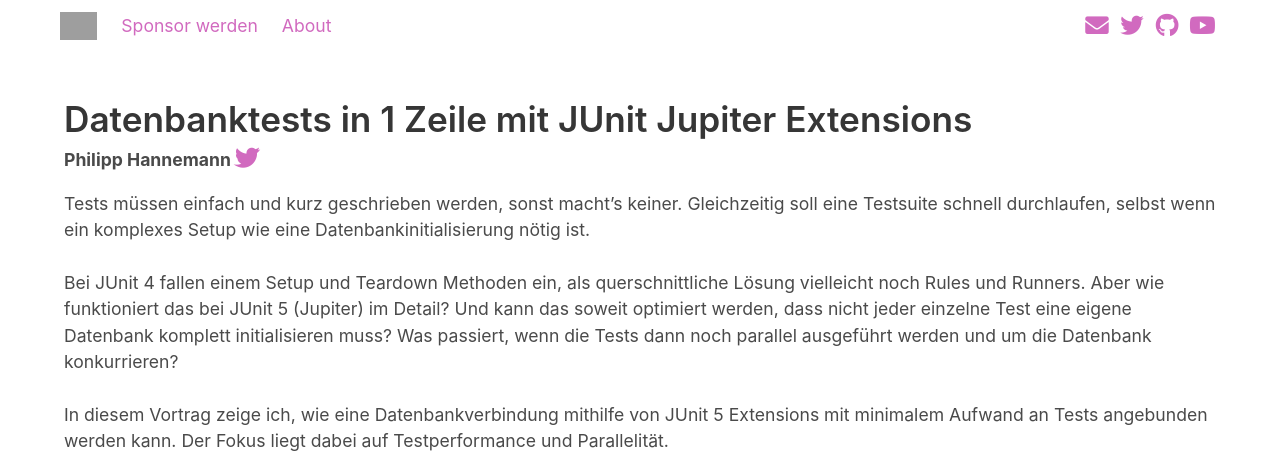
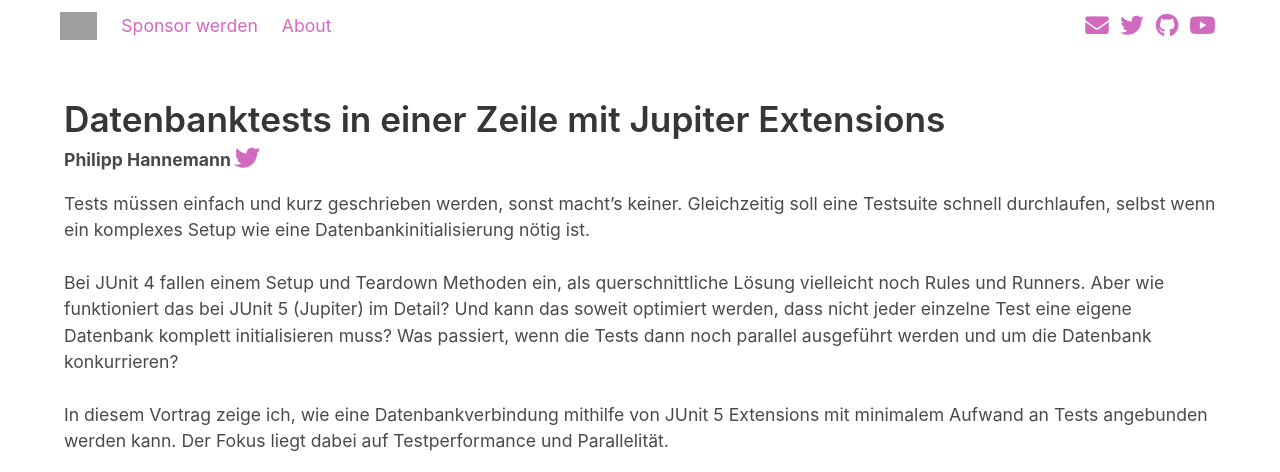
Before and after one commit to CyberLandConf/CyberLandConf.github.io, a Jekyll site: the page built from _sessions/2022-03-next-generation/session-38.md, in a window 1280 px wide. Shown: the top 472 px of the page. Built offline with Jekyll 4.4.1, drawn with Linux system fonts in a browser that asks for light colours; grey boxes are pictures that could not be loaded.

Commit message:
added videos of next generation event

```diff
--- a/_sessions/2022-03-next-generation/session-38.md
+++ b/_sessions/2022-03-next-generation/session-38.md
@@ -1,6 +1,6 @@
 ---
   session-id: 'session-38'
-  title: 'Datenbanktests in 1 Zeile mit JUnit Jupiter Extensions'
+  title: 'Datenbanktests in einer Zeile mit Jupiter Extensions'
   abstract: |
     Tests müssen einfach und kurz geschrieben werden, sonst macht's keiner. Gleichzeitig soll eine Testsuite schnell durchlaufen, selbst wenn ein komplexes Setup wie eine Datenbankinitialisierung nötig ist.
 
```
Also changed, not shown: other parts of _sessions/2022-03-next-generation/session-38.md (+1 -0 lines), _sessions/2022-03-next-generation/session-37.md (+1 -0 lines), _sessions/2022-03-next-generation/session-40.md (+1 -2 lines).
